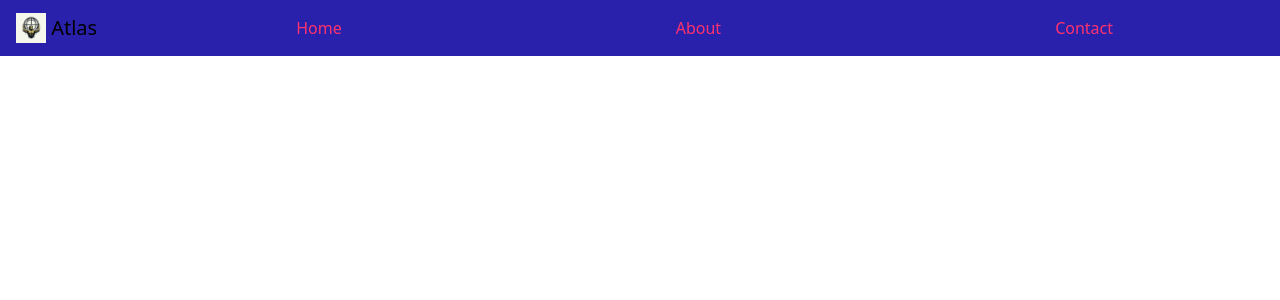
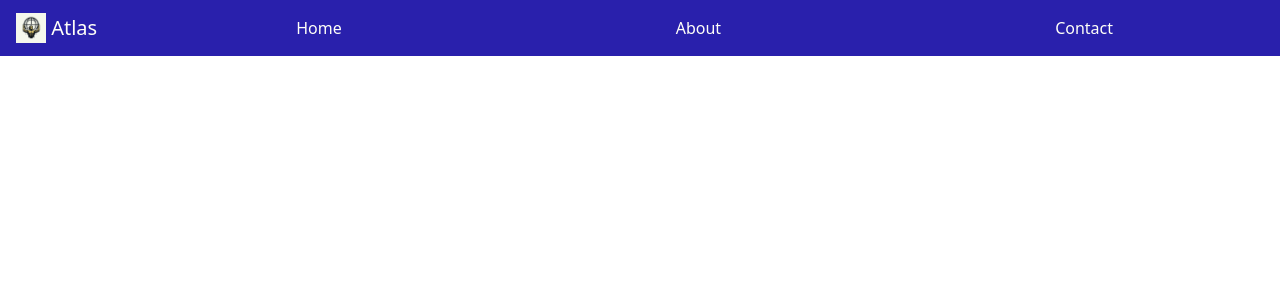
Before and after one commit to MaximilianAnzinger/atlas, an Angular app: page / in a window 1280 px wide. Shown: the top 300 px of the page. Built offline with nearby package versions, Linux system fonts and the light colour scheme.

Commit message:
adjust style

```diff
--- a/src/app/core/components/navbar/navbar.component.html
+++ b/src/app/core/components/navbar/navbar.component.html
@@ -1,5 +1,5 @@
 <nav class="navbar navbar-expand-sm bg-dark">
-    <a class="navbar-brand px-3" href="#">
+    <a class="navbar-brand px-3 text-light" href="#">
         <img ngSrc="assets/logo.jpg" width="30" height="30" class="d-inline-block align-top" alt="" />
         Atlas
     </a>
@@ -16,10 +16,10 @@
     </button>
 
     <div class="collapse navbar-collapse" id="navbarSupportedContent">
-        <ul class="nav nav-fill navbar-nav mr-0 mt-2 mt-lg-0 w-100">
+        <ul class="nav nav-fill navbar-nav mr-0 w-100">
             @for (navItem of navItems; track navItem.displayName) {
                 <li class="nav-item">
-                    <a class="nav-link text-danger" href="#">{{ navItem.displayName }}</a>
+                    <a class="text-light nav-link" href="#">{{ navItem.displayName }}</a>
                 </li>
             }
         </ul>
```
